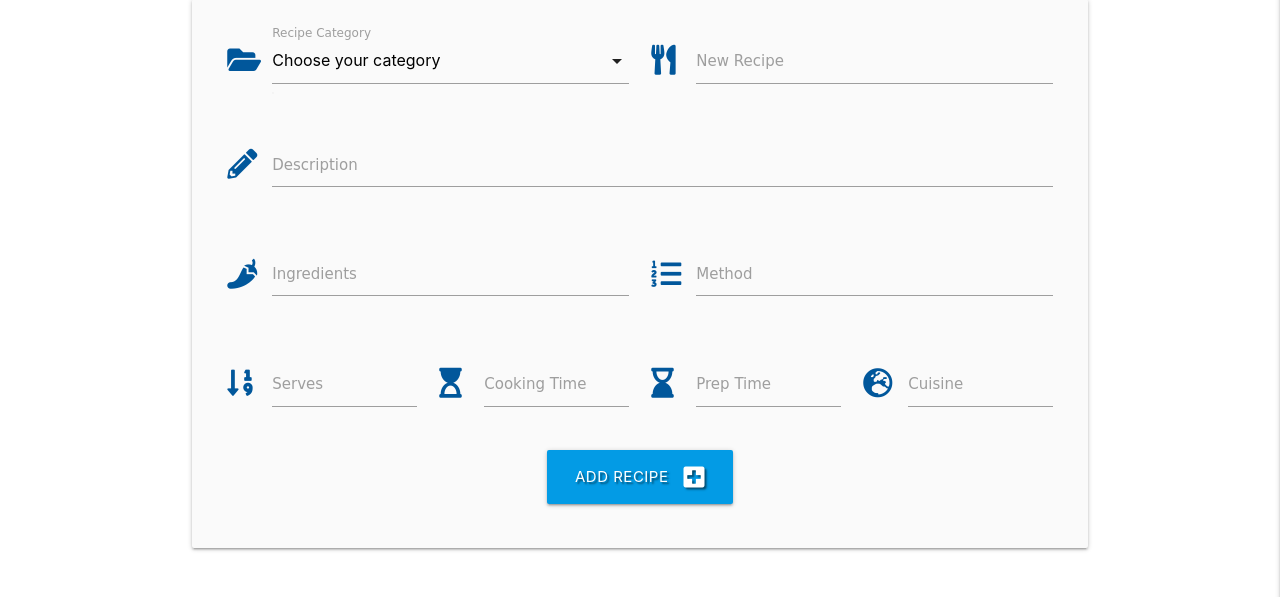
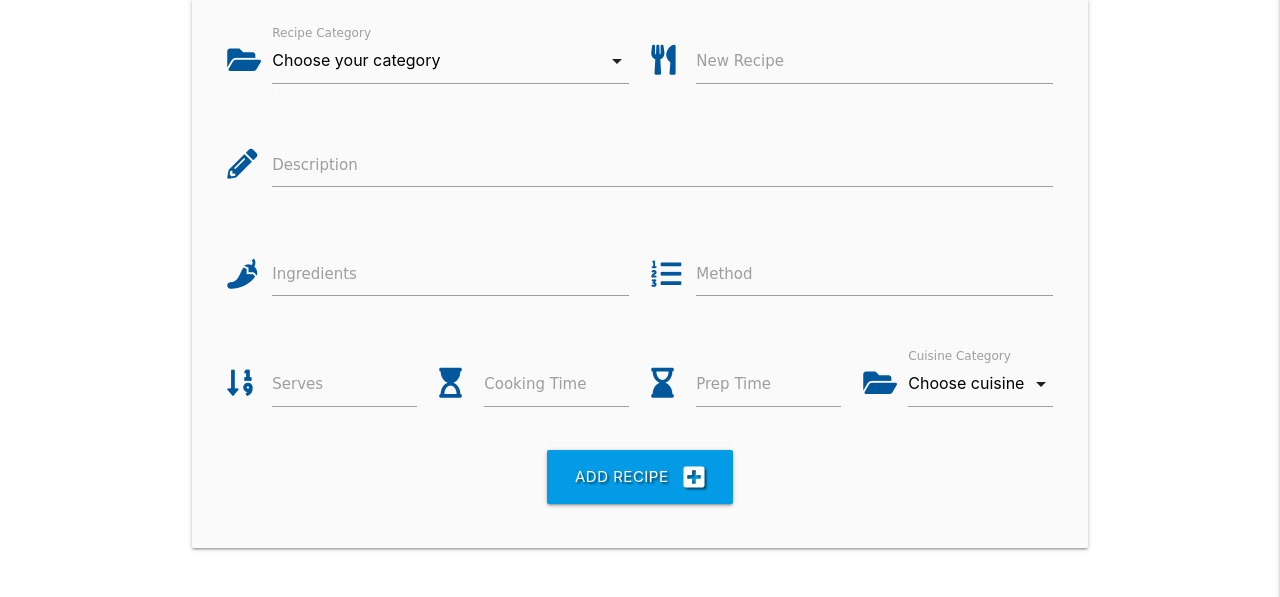
Before and after one commit to mattjboland/ci-milestonethree, a Flask app: page /add_recipe in a window 1280 px wide. Shown: the part 160-757 px from the top of the page. Run offline with Flask 2, Linux system fonts and the light colour scheme; data that the repository does not hold is empty; some libraries are stand-ins or nearby versions; some web fonts are replaced.

Commit message:
added select function to cuisine input add_recipe.html

```diff
--- a/templates/add_recipe.html
+++ b/templates/add_recipe.html
@@ -6,7 +6,9 @@
 
 <div class="row card-panel grey lighten-5">
 	<form class="col s12" method="POST" action="{{ url_for('add_recipe') }}">
+
     <!-- choose category -->
+
         <div class="row">
 		    <div class="input-field col s6">
                 <i class="fas fa-folder-open prefix light-blue-text text-darken-4"></i>
@@ -28,7 +30,9 @@
 				<label for="recipe_title">New Recipe</label>
 			</div>
 		</div>
+
         <!-- add description -->
+
 		<div class="row">
 			<div class="input-field col s12">
 				<i class="fas fa-pencil-alt prefix light-blue-text text-darken-4"></i>
@@ -37,7 +41,9 @@
                     <label for="recipe_description">Description</label>
 			</div>
 		</div>
+
         <!-- add ingredients -->
+
 		<div class="row">
 			<div class="input-field col s6">
 				<i class="fas fa-pepper-hot prefix light-blue-text text-darken-4"></i>
@@ -55,7 +61,9 @@
                     <label for="recipe_method">Method</label>
 			</div>
 		</div>
+
         <!-- add serves -->
+
 		<div class="row">
 			<div class="input-field col s3">
 				<i class="fas fa-sort-numeric-down prefix light-blue-text text-darken-4"></i>
@@ -85,13 +93,19 @@
             <!-- add cuisine -->
 
 			<div class="input-field col s3">
-				<i class="fas fa-globe-europe prefix light-blue-text text-darken-4"></i>
-				<input id="recipe_cuisine" name="recipe_cuisine" minlength="4" maxlength="50"
-                        type="text" class="validate" required>
-				<label for="recipe_cuisine">Cuisine</label>
+				<i class="fas fa-folder-open prefix light-blue-text text-darken-4"></i>
+			    <select id="cuisine_name" name="cuisine_name" class="validate" required>
+                    <option value="" disabled selected>Choose cuisine</option>
+                    {% for cuisine in cuisines %}
+                        <option value="{{ cuisine.cuisine_name }}">{{ cuisine.cuisine_name }}</option>
+                    {% endfor %}
+                </select>
+                <label for="cuisine_name">Cuisine Category</label>
 			</div>
 		</div>
+
         <!-- add recipe button -->
+
         <div class="row">
             <div class="col s12 center-align">
                 <button type="submit" class="btn-large light-blue darken-1 text-shadow">
```
